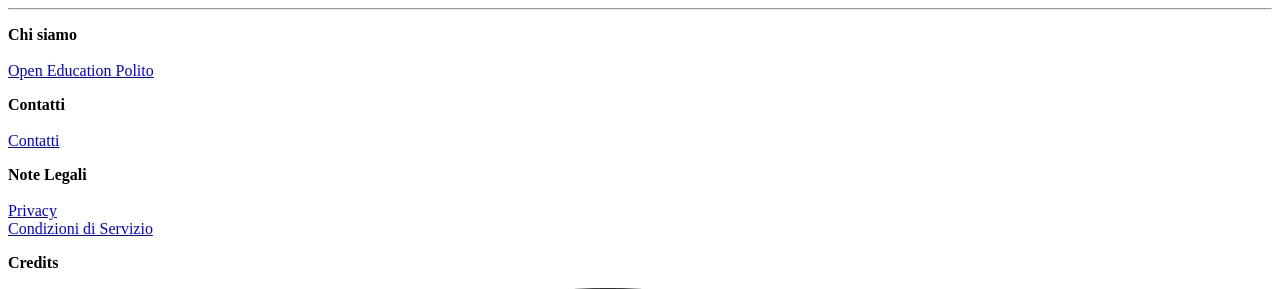
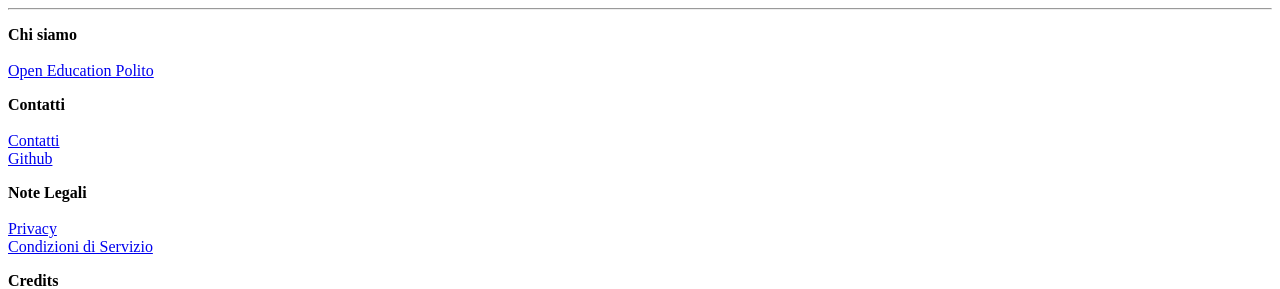
Before and after one commit to open-education-polito/fare-invenio-framework, a Python web app: template fare/theme/templates/fare/footer.html in a window 1280 px wide. Shown: the top 289 px of the page. Run offline with Jinja, Linux system fonts and the light colour scheme; the template is opened without the code that fills it, so the values that code supplies are empty.

Commit message:
fix #161

```diff
--- a/fare/theme/templates/fare/footer.html
+++ b/fare/theme/templates/fare/footer.html
@@ -24,6 +24,10 @@
           <b>Contatti</b>
           <br><br>
           <a href="https://openeducation.polito.it/it/contatti">Contatti</a>
+          <br>
+          <a href="https://github.com/open-education-polito/fare-platform">
+            <i class="fa fa-github" aria-hidden="true"></i> Github
+         </a>
         </p>
       </div>
 
--- a/fare/theme/templates/fare/header_frontpage.html
+++ b/fare/theme/templates/fare/header_frontpage.html
@@ -30,9 +30,6 @@
       </ul>
     </li>
 
-    <li><a href="https://github.com/open-education-polito/fare-platform">
-      <b class="frontpage-menu-item">Github</b>
-    </a></li>
     <li><a href="https://openeducation.polito.it/"><b class="frontpage-menu-item">Chi siamo</b></a></li>
     <li><a href="https://fare.polito.it/fare/meeting"><b class="frontpage-menu-item">Videoconferenza</b></a></li>
   </ul>
```
